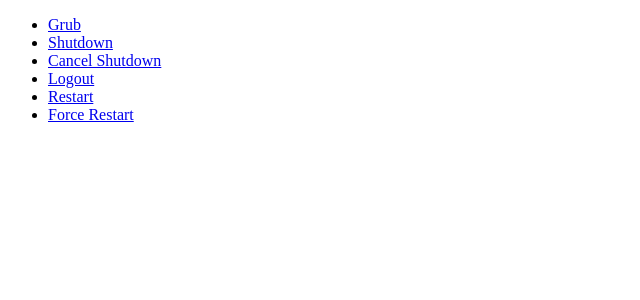
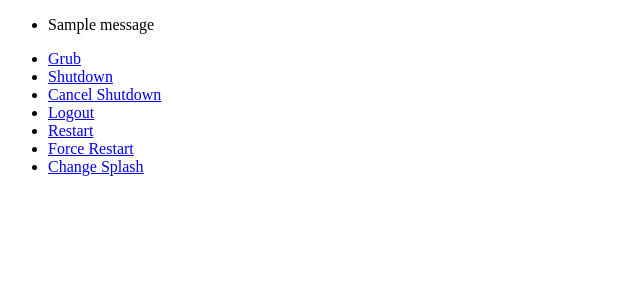
Before and after one commit to chetanya-shrimali/system-admin-gui, a Django app: page /gui/ in a window 1280 px wide. Shown: the top 300 px of the page, without its empty margins (0-640 px from the left). Run offline with Django 3.2, Linux system fonts and the light colour scheme; tables that the repository leaves empty hold one stand-in row (values such as "Sample post"); one stand-in notice (Sample message) is shown.

Commit message:
added grub options

```diff
--- a/gui/urls.py
+++ b/gui/urls.py
@@ -10,4 +10,5 @@ urlpatterns = [
     url(regex=r'^logout/$', view=views.logout, name='logout'),
     url(regex=r'^restart/$', view=views.restart, name='restart'),
     url(regex=r'^force-restart/$', view=views.force_restart, name='force-restart'),
+    url(regex=r'^change-splash/$', view=views.change_splash, name='change-splash')
 ]
--- a/gui/views.py
+++ b/gui/views.py
@@ -2,9 +2,14 @@ from __future__ import unicode_literals
 
 import subprocess
 import os
+import tkinter as tk
+from tkinter import filedialog
 
 from django.shortcuts import render, redirect
+from django.contrib import messages
 from django.http import HttpResponse
+
+
 
 def index(request):
     return render(request, 'gui/index.html')
@@ -13,6 +18,25 @@ def grub(request):
     command = "gedit /etc/default/grub".split(" ")
     subprocess.Popen(command, stdout=subprocess.PIPE)
     return redirect('gui:index')
+
+def grub_order(request):
+    pass
+
+def grub_timeout(request):
+    pass
+
+def change_splash(request):
+    root = tk.Tk()
+    root.withdraw()
+
+    file_path = filedialog.askopenfilename()
+    splash_path = "sudo cp {} /boot/grub".format(file_path)
+
+    if file_path.split(".")[1] not in ["jpg", "png", "jpeg"]:
+        messages.error(request, 'Please select an Image instead!')
+
+    return redirect('gui:index')
+
 
 def shutdown(request):
     command = "shutdown -s".split(" ")
--- a/system_admin_and_maintenance/settings.py
+++ b/system_admin_and_maintenance/settings.py
@@ -119,3 +119,5 @@ USE_TZ = True
 # https://docs.djangoproject.com/en/1.11/howto/static-files/
 
 STATIC_URL = '/static/'
+
+MESSAGE_STORAGE = 'django.contrib.messages.storage.cookie.CookieStorage'
--- a/templates/gui/index.html
+++ b/templates/gui/index.html
@@ -1,5 +1,13 @@
 {% extends "base.html" %}
 {% block content %}
+
+{% if messages %}
+<ul class="messages">
+    {% for message in messages %}
+    <li{% if message.tags %} class="{{ message.tags }}"{% endif %}>{{ message }}</li>
+    {% endfor %}
+</ul>
+{% endif %}
 <ul>
     <li><a href="/gui/grub/">Grub</a></li>
     <li><a href="/gui/shutdown/">Shutdown</a></li>
@@ -7,5 +15,6 @@
     <li><a href="/gui/logout/">Logout</a></li>
     <li><a href="/gui/restart/">Restart</a></li>
     <li><a href="/gui/force-restart/">Force Restart</a></li>
+    <li><a href="/gui/change-splash/">Change Splash</a></li>
 </ul>
 {% endblock %}
```
Lines whose indentation alone changed are shown as unchanged.
